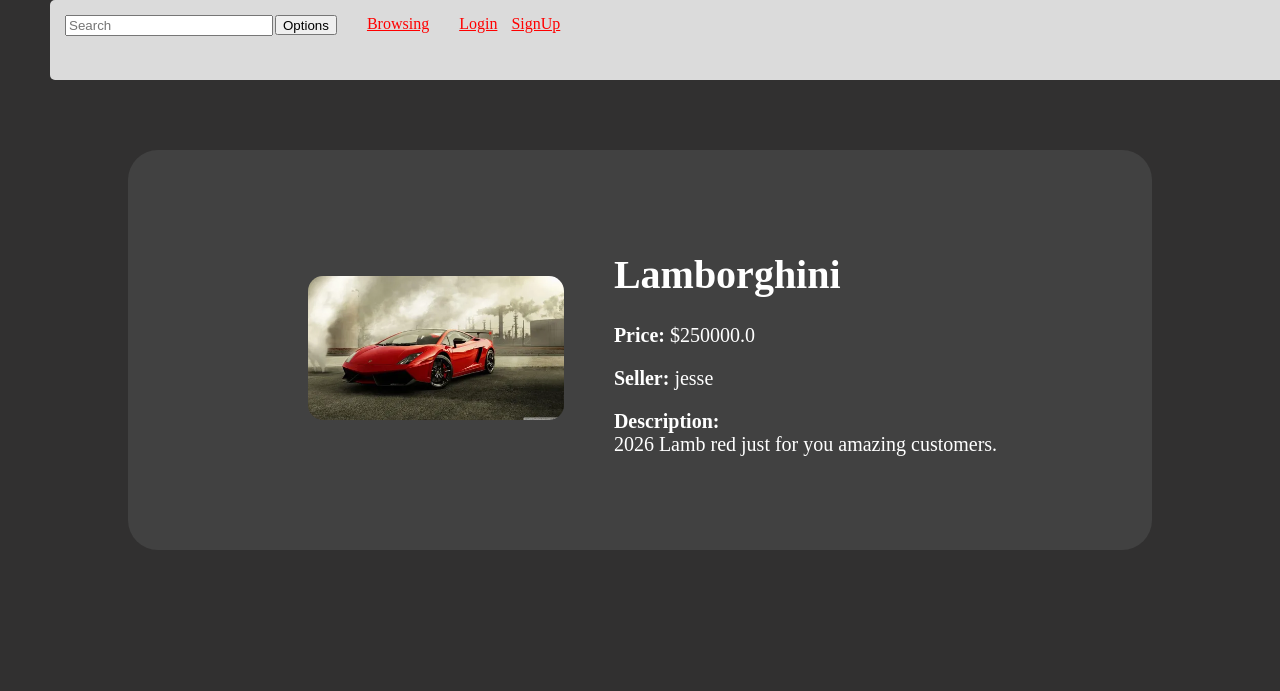
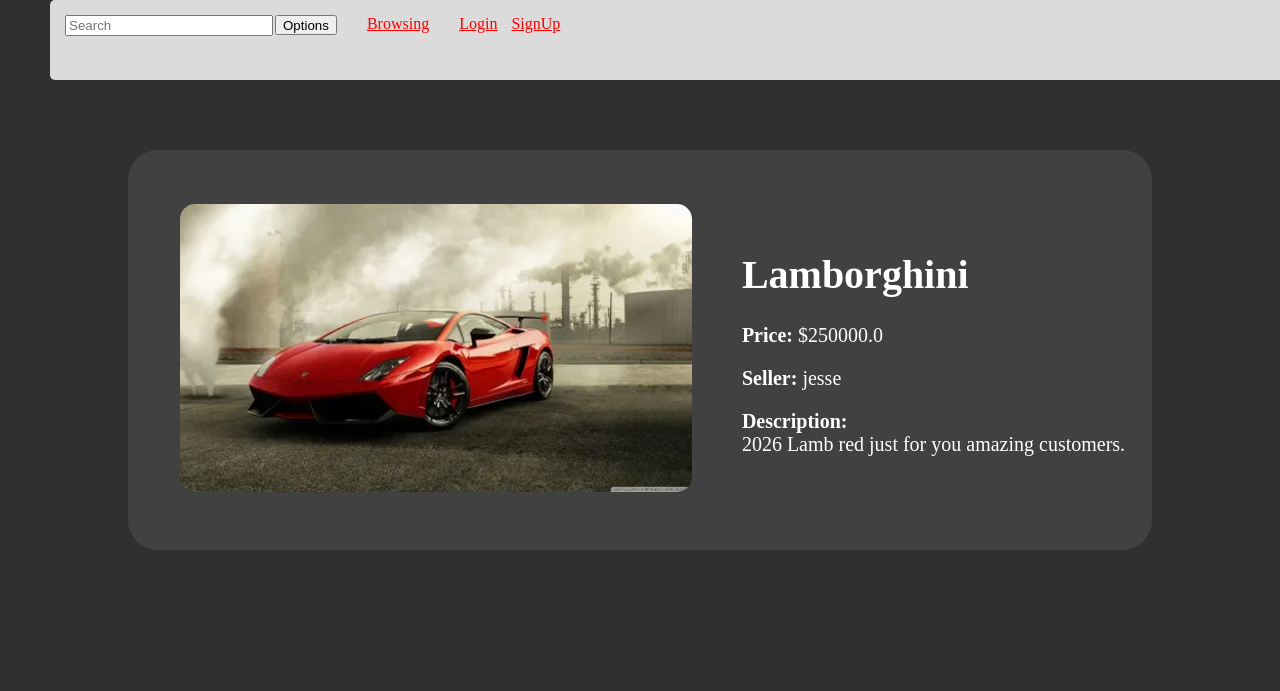
Before and after one commit to jackmossberg/Django-Unit-Project, a Django app: page /items/1/ in a window 1280 px wide. Shown: the top 691 px of the page. Run offline with Django 5.2, Linux system fonts and the light colour scheme; data comes from the database, SQL or seed files in the repository; both versions use the stored data as it was after the commit.

Commit message:
Make changes to the singup screen

```diff
--- a/market_place/app/static/home.css
+++ b/market_place/app/static/home.css
@@ -1,6 +1,5 @@
 
 .category-section {
-
     margin-bottom: 3.125rem;
 }
 
@@ -31,7 +30,7 @@
 
 .home-item-img {
     width: 100%;
-    height: 11.25;
+    height: 11.25rem;
     object-fit:cover;
 }
 
--- a/market_place/app/static/items/detail.css
+++ b/market_place/app/static/items/detail.css
@@ -33,9 +33,9 @@
 
 .itemimg {
     border-radius:15px;
-    width:20vw;
+    width:40vw;
     height:auto;
-    max-height:32vh;
+    max-height:36vh;
 }
 
 .rlheader {
--- a/market_place/app/static/sign_up.css
+++ b/market_place/app/static/sign_up.css
@@ -9,7 +9,7 @@ body {
     justify-content:center;
     align-items:center;
     width:50%;
-    margin:105px auto;
+    margin:220px auto;
     color:white;
     font-size:25px;
     background-color:rgb(18, 18, 18);
```
Also changed, not shown: market_place/db.sqlite3, market_place/items/static/items/detail.css (deleted), 6 other files.
